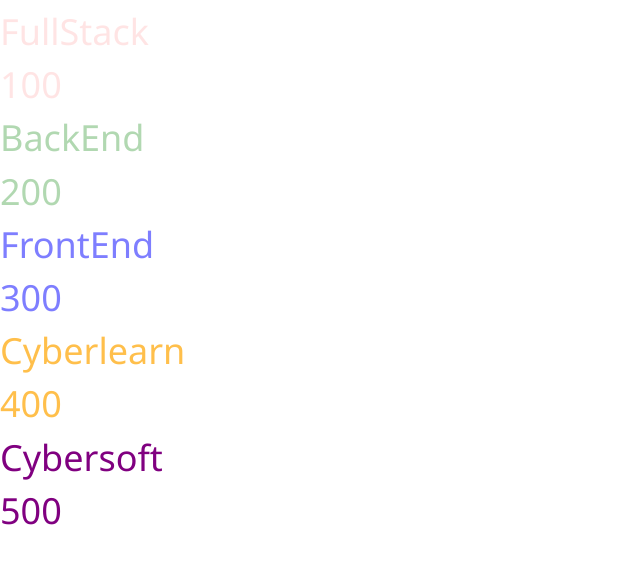
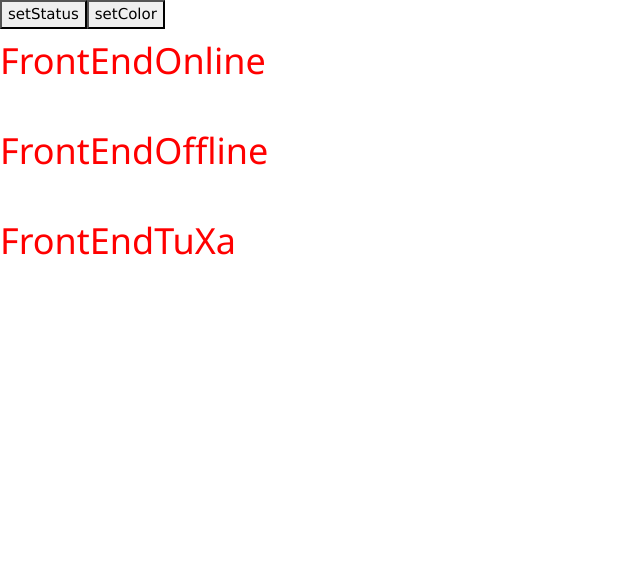
Before and after one commit to HiepHoang2190/Cyber-Reactjs-Componet-K3, a React (Create React App) app in the folder react-component-k3/: page / in a window 1280 px wide. Shown: the top 564 px of the page, without its empty margins (0-640 px from the left). Built offline with nearby package versions, Linux system fonts and the light colour scheme.

Commit message:
ReactJs-K3:Lesson 38: React spring animation_useTrail

```diff
--- a/react-component-k3/src/App.js
+++ b/react-component-k3/src/App.js
@@ -16,6 +16,7 @@
 import DemoUseSpring from './Hooks/ReactSpring/DemoUseSpring';
 import Ex2UseSpring from './Hooks/ReactSpring/Ex2UseSpring';
 import Ex3UseSpring from './Hooks/ReactSpring/Ex3UseSpring';
+import Ex4UseTrail from './Hooks/ReactSpring/Ex4UseTrail';
 
 
 
@@ -39,7 +40,8 @@
         {/* <DemoReduxApp /> */}
         {/* <DemoUseSpring /> */}
         {/* <Ex2UseSpring /> */}
-        <Ex3UseSpring />
+        {/* <Ex3UseSpring /> */}
+        <Ex4UseTrail />
       </ContextProvider>
     );
   }
--- /dev/null
+++ b/react-component-k3/src/Hooks/ReactSpring/Ex4UseTrail.js
@@ -0,0 +1,58 @@
+import React, { useState } from 'react'
+import { useTrail, animated } from 'react-spring';
+import { set } from 'lodash';
+
+const items = [
+    { title: 'FrontEndOnline', content: 'cyberlearn' },
+    { title: 'FrontEndOffline', content: 'cybersoft' },
+    { title: 'FrontEndTuXa', content: 'cybersoft' }
+]
+
+export default function Ex4UseTrail(props) {
+
+    let [status, setStatus] = useState(true)
+
+    const [propsUseTrail, set, stop] = useTrail(items.length, () => {
+        return {
+            opacity: status ? 1 : 0,
+            x: status ? 0 : 20,
+            height: status ? 80 : 0,
+            color: 'red',
+            from: { opacity: 0, x: 20, height: 0, color: 'green' },
+            config: { duration: 1000 }
+        }
+    })
+    console.log(123)
+    set({
+        opacity: status ? 1 : 0,
+        x: status ? 0 : 20,
+        height: status ? 80 : 0,
+        color: 'red',
+        from: { opacity: 0, x: 20, height: 0, color: 'green' },
+        config: { duration: 1000 }
+    })
+
+    return (
+        <div>
+            <button onClick={() => {
+                setStatus(!status)
+            }}>
+                setStatus
+            </button>
+            <button onClick={() => {
+                console.log(propsUseTrail);
+                set({ color: 'pink' })
+            }}>
+                setColor
+            </button>
+            {propsUseTrail.map((propsUseSprings, index) => {
+                return <animated.h1 key={index}
+                    style={propsUseSprings}
+                >
+                    {items[index].title}
+                </animated.h1>
+            })}
+
+        </div>
+    )
+}
```
